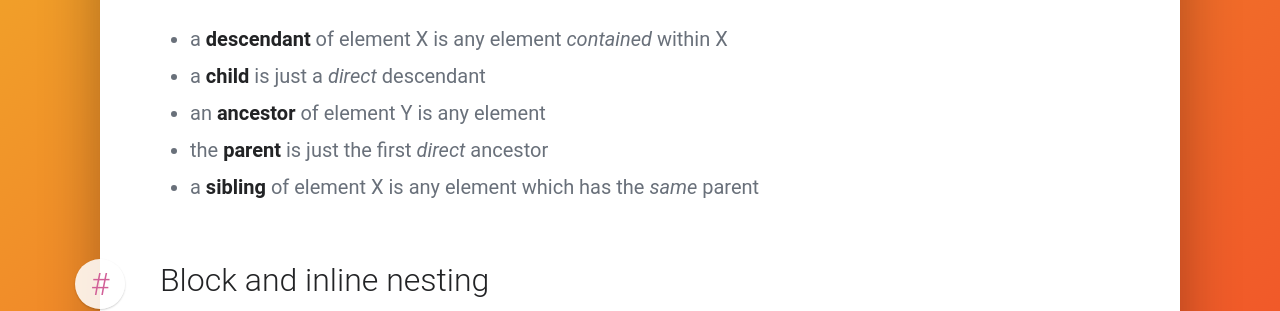
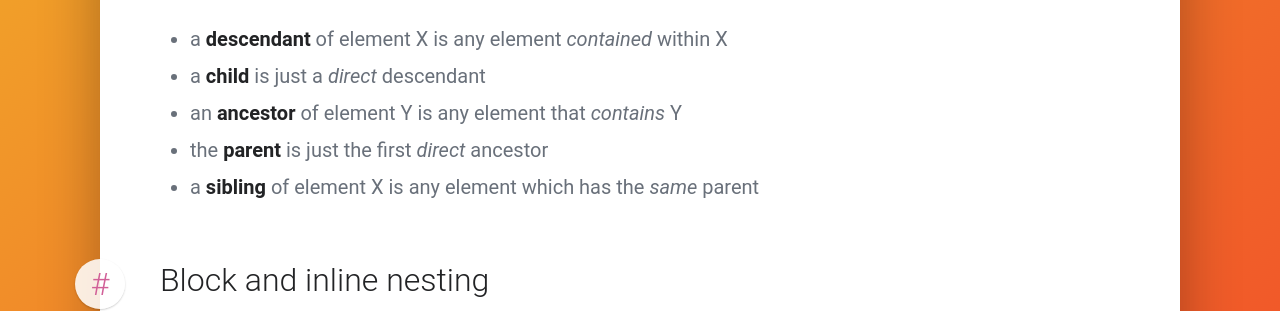
Before and after one commit to jgthms/marksheet, a Jekyll site: the page built from _posts/2015-02-04-html-hierarchy.md, in a window 1280 px wide and 900 px high, scrolled down 3288 px. Shown: the part 159-470 px from the top of the window. Built offline with Jekyll 4.4.1, drawn with Linux system fonts in a browser that asks for light colours; nearby versions of some CDN libraries; a script that is not in the unit is left out; comment, search, counter and statistics services are not loaded.

Commit message:
Update 2015-02-04-html-hierarchy.md
typo

```diff
--- a/_posts/2015-02-04-html-hierarchy.md
+++ b/_posts/2015-02-04-html-hierarchy.md
@@ -105,7 +105,7 @@ The family tree analogy still applies when **traversing** several layers of HTML
 
 * a **descendant** of element X is any element _contained_ within X
 * a **child** is just a _direct_ descendant
-* an **ancestor** of element Y is any element
+* an **ancestor** of element Y is any element that _contains_ Y
 * the **parent** is just the first _direct_ ancestor
 * a **sibling** of element X is any element which has the _same_ parent
 
```
